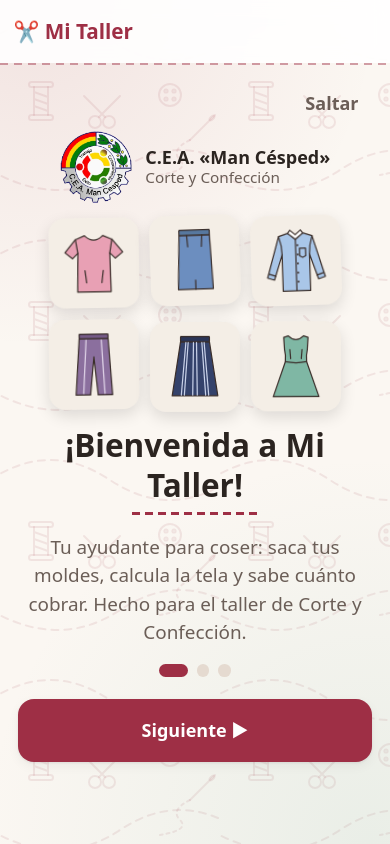
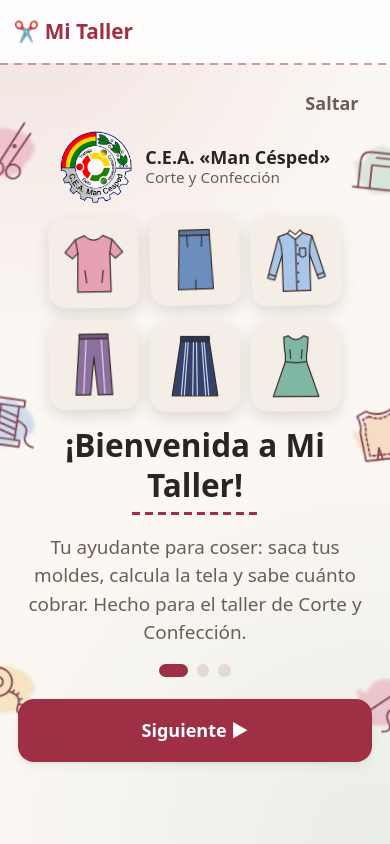
Before and after one commit to dayanaruth/proyecto-textil, a plain HTML site: page aplicativo/index.html in a window 390 px wide. Drawn offline with Linux system fonts and the light colour scheme.

Commit message:
Usar el marco ilustrado solo en la bienvenida
- El marco animado (figuras de costura en contorno con acuarela) pasa a
  la bienvenida; el inicio queda sin marco
- Las figuras llegan una vez y se mantienen al pasar de pantalla
- Su tamaño se ajusta al espacio libre de cada costado para no tapar el
  contenido; en celular, 3 por lado asomándose desde el borde
- Se quita la vista de prueba #/marco; el código queda en
  js/utilidades/marco.js
- Versión del service worker: v16

Co-Authored-By: Claude Opus 5.5 <noreply@anthropic.com>

```diff
--- a/aplicativo/css/marco.css
+++ b/aplicativo/css/marco.css
@@ -1,13 +1,18 @@
-/* VISTA DE PRUEBA: marco ilustrado animado (#/marco). Se puede borrar sin afectar nada. */
-.marco-capa { position: fixed; inset: 0; z-index: 0; overflow: hidden; pointer-events: none; }
+/* Marco ilustrado animado de la bienvenida (js/utilidades/marco.js) */
+.marco-capa {
+  position: fixed; inset: 0; z-index: 0; overflow: hidden; pointer-events: none;
+  --contenido: 34rem;                                   /* ancho del contenido de la bienvenida */
+  --hueco: calc((100vw - var(--contenido)) / 2);        /* espacio libre a cada costado */
+}
 .con-marco main { position: relative; z-index: 1; }
+.con-marco .barra { z-index: 10; }
 /* Con el marco, el fondo queda solo con las manchas de color (sin el dibujo repetido) */
 .con-marco { background-image: radial-gradient(circle at 8% 0%, var(--mancha-1), transparent 38%), radial-gradient(circle at 95% 100%, var(--mancha-2), transparent 42%); }
-.con-marco .barra { z-index: 10; }
 
-.pieza { position: absolute; top: var(--y); width: var(--t); translate: 0 -50%; }
-.pieza-izq { left: max(1rem, calc((100vw - 42rem) / 4 - var(--t) / 2)); animation: llegar-izq 1.2s cubic-bezier(.2, .8, .2, 1) both; animation-delay: var(--d); }
-.pieza-der { right: max(1rem, calc((100vw - 42rem) / 4 - var(--t) / 2)); animation: llegar-der 1.2s cubic-bezier(.2, .8, .2, 1) both; animation-delay: var(--d); }
+/* Cada figura se centra en su costado y nunca es más ancha que el espacio libre */
+.pieza { position: absolute; top: var(--y); width: min(var(--t), calc(var(--hueco) * .6)); }
+.pieza-izq { left: calc(var(--hueco) / 2); translate: -50% -50%; animation: llegar-izq 1.2s cubic-bezier(.2, .8, .2, 1) both; animation-delay: var(--d); }
+.pieza-der { right: calc(var(--hueco) / 2); translate: 50% -50%; animation: llegar-der 1.2s cubic-bezier(.2, .8, .2, 1) both; animation-delay: var(--d); }
 .pieza-dentro { animation: mecerse 6s ease-in-out infinite; animation-delay: var(--f); }
 .pieza svg { display: block; width: 100%; height: auto; overflow: visible; }
 
@@ -35,23 +40,20 @@
 
 /* La mancha de acuarela aparece al final */
 .mancha { transform-box: fill-box; transform-origin: center; opacity: 0; animation: tenir 1.4s ease forwards; animation-delay: calc(var(--d) + 1s); }
-@keyframes tenir { from { opacity: 0; transform: scale(.7); transform-origin: center; } to { opacity: .55; transform: scale(1); } }
+@keyframes tenir { from { opacity: 0; transform: scale(.7); } to { opacity: .55; transform: scale(1); } }
 
 @media (prefers-color-scheme: dark) {
   .linea { stroke: #F1DCD3; }
   @keyframes tenir { from { opacity: 0; } to { opacity: .28; } }
 }
 
-/* Celular: los costados son angostos, así que las figuras se asoman desde los bordes */
+/* Pantallas angostas (celular, tablet vertical): 3 figuras por lado, chicas, asomándose desde el borde */
 @media (max-width: 760px) {
-  .pieza { width: calc(var(--t) * .5); opacity: .32; }
-  .pieza-izq { left: calc(var(--t) * -.26); }
-  .pieza-der { right: calc(var(--t) * -.26); }
+  .pieza { top: var(--ym); width: 3.6rem; opacity: .5; }
+  .pieza-izq { left: 0; translate: -38% -50%; }
+  .pieza-der { right: 0; translate: 38% -50%; }
+  .pieza-extra { display: none; }
 }
-
-.aviso-prueba { margin-bottom: .5rem; padding: .375rem .75rem; text-align: center; font-size: .85rem; background: var(--nota-fondo); color: var(--nota-texto); border-radius: 999px; }
-.aviso-prueba button { background: none; border: 0; padding: 0; font: inherit; font-weight: 700; color: inherit; cursor: pointer; text-decoration: underline; }
-.aviso-prueba a { color: inherit; font-weight: 700; }
 
 @media (prefers-reduced-motion: reduce) {
   .pieza, .pieza-dentro, .trazo, .mancha, .trazo-fijo { animation: none !important; stroke-dashoffset: 0; opacity: 1; }
--- a/aplicativo/js/app.js
+++ b/aplicativo/js/app.js
@@ -10,7 +10,6 @@ import * as cotizaciones from './pantallas/cotizaciones.js';
 import * as herramientas from './pantallas/herramientas.js';
 import * as bienvenida from './pantallas/bienvenida.js';
 import * as ayuda from './pantallas/ayuda.js';
-import * as marco from './pantallas/marco.js';
 import { leer } from './datos/almacenamiento.js';
 import { tieneMolde } from './moldes/registro.js';
 import { iniciarPwa } from './utilidades/pwa.js';
@@ -36,7 +35,6 @@ const RUTAS = {
   herramientas: herramientas.mostrar,
   bienvenida: bienvenida.mostrar,
   ayuda: ayuda.mostrar,
-  marco: marco.mostrar, // vista de prueba: marco ilustrado animado
 };
 
 // Pantalla temporal para lo que aún no está hecho
--- a/aplicativo/js/pantallas/bienvenida.js
+++ b/aplicativo/js/pantallas/bienvenida.js
@@ -2,6 +2,7 @@
 import { guardar } from '../datos/almacenamiento.js';
 import { PRENDAS } from '../datos/prendas.js';
 import { puedeInstalar, esIphone, instalar, instalada } from '../utilidades/pwa.js';
+import { activarMarco } from '../utilidades/marco.js';
 
 // Dibujo de un celular con el ícono de la app y una flecha de "instalar"
 const CELULAR = `
@@ -59,6 +60,7 @@ export function mostrar(main) {
   const zona = document.createElement('div');
   zona.className = 'bienvenida-zona';
   main.replaceChildren(zona);
+  activarMarco();
 
   const terminar = () => {
     guardar('bienvenida', true);
--- a/aplicativo/js/pantallas/marco.js
+++ b/aplicativo/js/utilidades/marco.js
@@ -1,8 +1,5 @@
-// VISTA DE PRUEBA (#/marco): inicio con un "marco ilustrado" animado.
-// Figuras de costura en línea (contorno) con una mancha tipo acuarela, que llegan volando
-// desde los costados, se dibujan solas y quedan flotando a los lados.
-// Para quitarla: borrar este archivo, css/marco.css y la ruta "marco" en app.js.
-import * as inicio from './inicio.js';
+// Marco ilustrado animado para la bienvenida: figuras de costura en contorno con una mancha
+// tipo acuarela, que llegan volando desde los costados, se dibujan solas y quedan flotando.
 
 // Dibujos de contorno (viewBox 0 0 100 100). "t" = trazo
 // Las líneas punteadas (costuras) usan la clase "trazo-fijo": no se dibujan, aparecen al final
@@ -33,16 +30,16 @@ const FIGURAS = {
 
 // Dónde queda cada figura: lado, altura (% de la pantalla), tamaño, giro final, color de acuarela
 const PIEZAS = [
-  { f: 'tijeras', lado: 'izq', y: 17, t: 9, r: -12, color: '#E8A0B4' },
-  { f: 'carrete', lado: 'izq', y: 36, t: 7.5, r: 8, color: '#A9C6E8' },
-  { f: 'cinta', lado: 'izq', y: 55, t: 8.5, r: -6, color: '#F2D49B' },
-  { f: 'botones', lado: 'izq', y: 73, t: 7, r: 10, color: '#B9D8C2' },
-  { f: 'dedal', lado: 'izq', y: 90, t: 5.5, r: -14, color: '#CDB8E0' },
-  { f: 'maquina', lado: 'der', y: 16, t: 10, r: 6, color: '#B9D8C2' },
-  { f: 'molde', lado: 'der', y: 34, t: 8.5, r: -8, color: '#F2C6A0' },
-  { f: 'aguja', lado: 'der', y: 52, t: 7.5, r: 12, color: '#E8A0B4' },
-  { f: 'alfiletero', lado: 'der', y: 70, t: 7.5, r: -6, color: '#A9C6E8' },
-  { f: 'maniqui', lado: 'der', y: 88, t: 7, r: 4, color: '#F2D49B' },
+  { f: 'tijeras', ym: 18, lado: 'izq', y: 17, t: 9, r: -12, color: '#E8A0B4' },
+  { f: 'carrete', ym: 50, lado: 'izq', y: 36, t: 7.5, r: 8, color: '#A9C6E8' },
+  { f: 'cinta', ym: 82, lado: 'izq', y: 55, t: 8.5, r: -6, color: '#F2D49B' },
+  { f: 'botones', extra: true, lado: 'izq', y: 73, t: 7, r: 10, color: '#B9D8C2' },
+  { f: 'dedal', extra: true, lado: 'izq', y: 90, t: 5.5, r: -14, color: '#CDB8E0' },
+  { f: 'maquina', ym: 20, lado: 'der', y: 16, t: 10, r: 6, color: '#B9D8C2' },
+  { f: 'molde', ym: 52, lado: 'der', y: 34, t: 8.5, r: -8, color: '#F2C6A0' },
+  { f: 'aguja', ym: 84, lado: 'der', y: 52, t: 7.5, r: 12, color: '#E8A0B4' },
+  { f: 'alfiletero', extra: true, lado: 'der', y: 70, t: 7.5, r: -6, color: '#A9C6E8' },
+  { f: 'maniqui', extra: true, lado: 'der', y: 88, t: 7, r: 4, color: '#F2D49B' },
 ];
 
 function crearMarco() {
@@ -58,7 +55,7 @@ function crearMarco() {
       </filter>
     </svg>
     ${PIEZAS.map((p, i) => `
-      <div class="pieza pieza-${p.lado}" style="--y:${p.y}%; --t:${p.t}rem; --r:${p.r}deg; --d:${i * 0.12 + (p.lado === 'der' ? 0.06 : 0)}s">
+      <div class="pieza pieza-${p.lado}${p.extra ? ' pieza-extra' : ''}" style="--y:${p.y}%; --ym:${p.ym ?? p.y}%; --t:${p.t}rem; --r:${p.r}deg; --d:${i * 0.12 + (p.lado === 'der' ? 0.06 : 0)}s">
         <div class="pieza-dentro" style="--f:${(i % 4) * -1.3}s">
           <svg viewBox="0 0 100 100">
             <ellipse class="mancha" cx="52" cy="54" rx="40" ry="34" fill="${p.color}" filter="url(#acuarela)"/>
@@ -74,26 +71,15 @@ function ponerEstilos() {
   document.head.append(Object.assign(document.createElement('link'), { rel: 'stylesheet', href: 'css/marco.css' }));
 }
 
-export function mostrar(main) {
+// Activa el marco (solo en la bienvenida). Las figuras llegan una vez y se quitan al salir.
+export function activarMarco() {
   ponerEstilos();
-  const destino = inicio.mostrar(main);
-  document.querySelector('.marco-capa')?.remove();
+  if (!document.querySelector('.marco-capa')) document.body.prepend(crearMarco());
   document.body.classList.add('con-marco');
-  document.body.prepend(crearMarco());
-
-  // Aviso de vista de prueba con botón para repetir la animación
-  const aviso = document.createElement('p');
-  aviso.className = 'aviso-prueba';
-  aviso.innerHTML = 'Vista de prueba · <button type="button">▶ Repetir animación</button> · <a href="#/">Volver al inicio actual</a>';
-  aviso.querySelector('button').addEventListener('click', () => {
-    document.querySelector('.marco-capa')?.replaceWith(crearMarco());
-  });
-  main.prepend(aviso);
-
-  // Al salir de esta pantalla se quita el marco
-  window.addEventListener('hashchange', () => {
+  const quitar = () => {
+    if (location.hash.startsWith('#/bienvenida')) return window.addEventListener('hashchange', quitar, { once: true });
     document.querySelector('.marco-capa')?.remove();
     document.body.classList.remove('con-marco');
-  }, { once: true });
-  return destino;
+  };
+  window.addEventListener('hashchange', quitar, { once: true });
 }
--- a/aplicativo/sw.js
+++ b/aplicativo/sw.js
@@ -3,7 +3,7 @@
 // actualizar la app nunca borra los datos de la persona.
 
 // ⚠️ Cambiar VERSION cada vez que se publique un cambio (así el celular se actualiza)
-const VERSION = 'mi-taller-v15';
+const VERSION = 'mi-taller-v16';
 
 const ARCHIVOS = [
   './',
@@ -56,13 +56,13 @@ const ARCHIVOS = [
   'js/pantallas/herramientas.js',
   'js/pantallas/inicio.js',
   'js/pantallas/lista-corte.js',
-  'js/pantallas/marco.js',
   'js/pantallas/medidas.js',
   'js/pantallas/molde.js',
   'js/pantallas/tela.js',
   'js/utilidades/avatares.js',
   'js/utilidades/compartir.js',
   'js/utilidades/formato.js',
+  'js/utilidades/marco.js',
   'js/utilidades/pwa.js',
   'js/utilidades/ui.js',
   'js/utilidades/voz.js',
```
